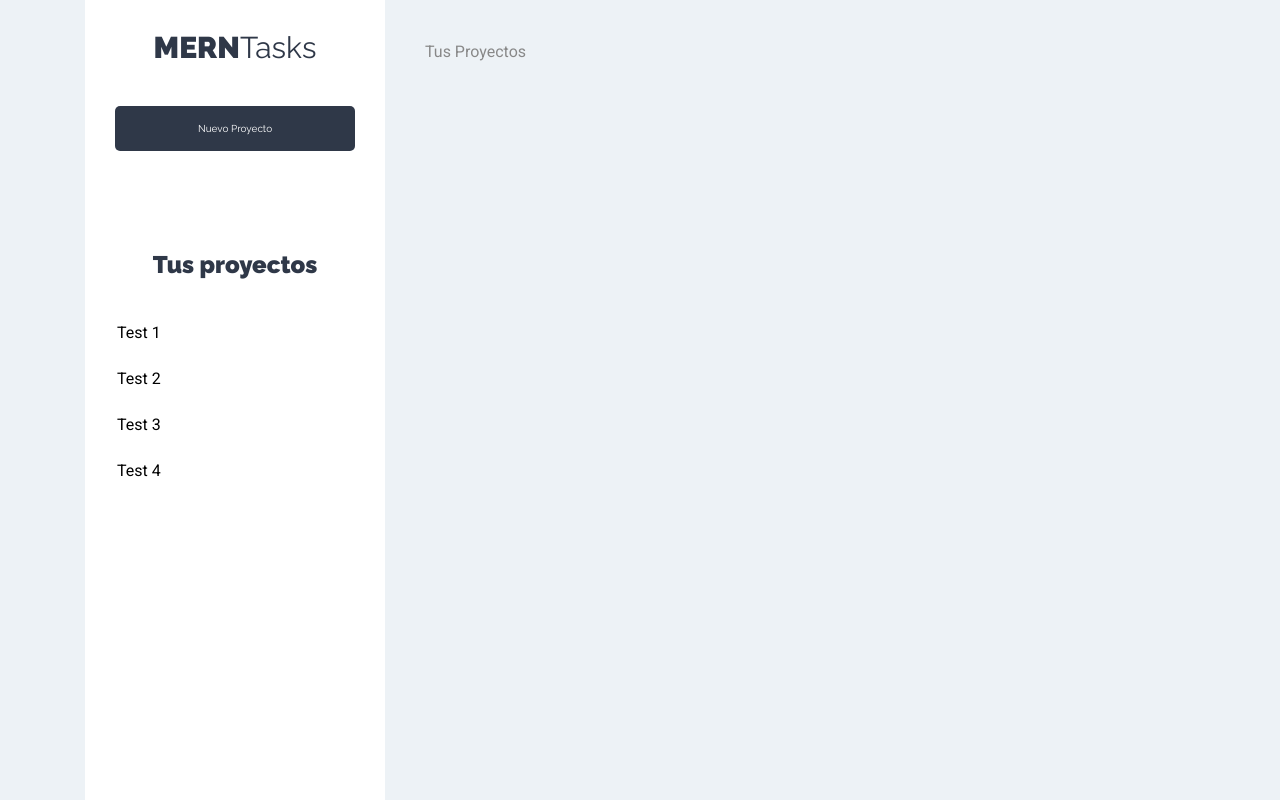
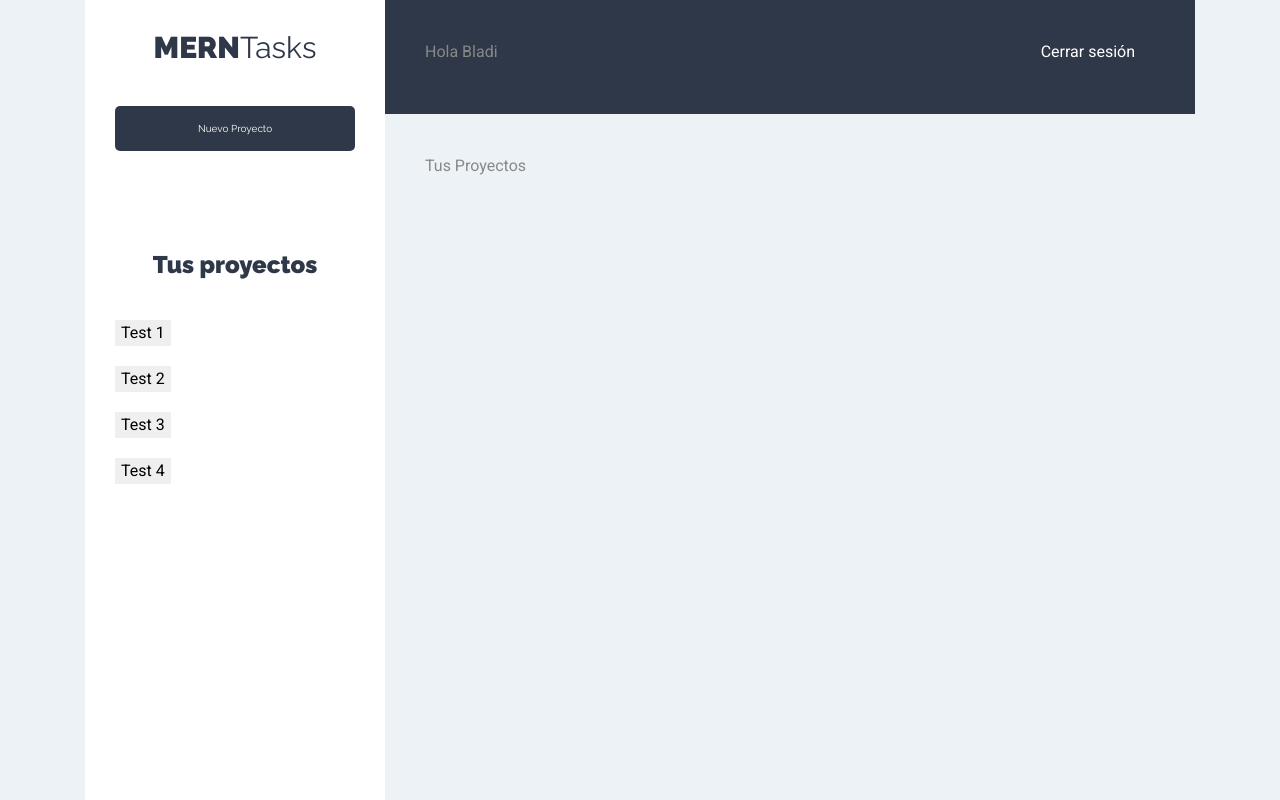
Before and after one commit to BladimirDelBarrioPizarro/MERN, a React (Create React App) app: page /projects in a window 1280 px wide. Built offline with nearby package versions, Linux system fonts and the light colour scheme.

Commit message:
feat: added header.component

```diff
--- /dev/null
+++ b/src/modules/header/components/header.component.js
@@ -0,0 +1,15 @@
+import React from 'react';
+
+const Header = () => {
+    return (
+        <header className="app-header">
+            <p className="user-name">Hola<span> Bladi</span></p>
+
+            <nav className="nav-principal">
+                <a href='#'>Cerrar sesión</a>
+            </nav>
+        </header>
+    );
+}
+
+export default Header;
--- a/src/modules/projects/components/project.component.js
+++ b/src/modules/projects/components/project.component.js
@@ -4,7 +4,7 @@ const Project = (project) => {
     console.log(project)
     return(
             <li>
-                <input type="text" className="noEdge" value={project.project.name}></input>
+                <input type="button" className="noEdge" value={project.project.name}></input>
             </li>
     );
 }
--- a/src/modules/projects/components/projects.component.js
+++ b/src/modules/projects/components/projects.component.js
@@ -1,6 +1,6 @@
 import React from 'react';
 import Sidebar from './sidebar.component';
-
+import Header from '../../header/components/header.component';
 const Projects = () => {
     return(
         <div className="container-app">
@@ -9,6 +9,7 @@ const Projects = () => {
            <Sidebar></Sidebar>
 
             <div className="seccion-principal">
+                <Header></Header>
                 <main>
                     <div className="container-tasks" >
                        Tus Proyectos
```
